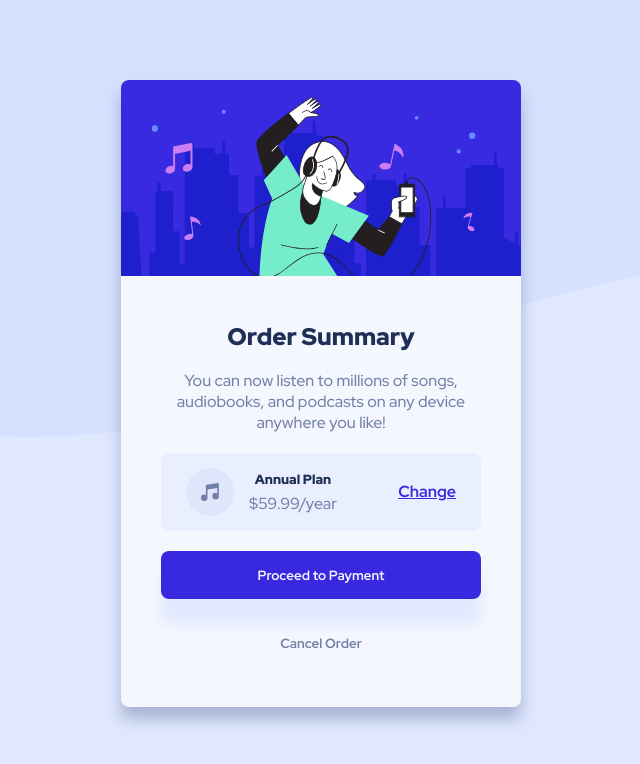
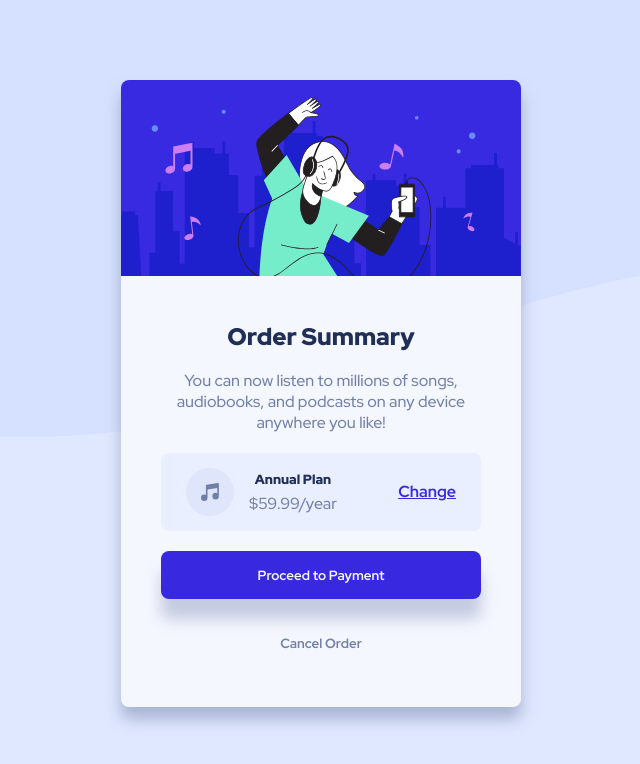
Before and after one commit to COD3-GURU/order-summary-component-main, a plain HTML site: page index.html in a window 1280 px wide. Shown: the whole page, without its empty margins (319-959 px from the left). Drawn offline with Linux system fonts and the light colour scheme.

Commit message:
edited button boxshadow

```diff
--- a/style.css
+++ b/style.css
@@ -88,7 +88,7 @@ button{
 button:first-child{
     color:var(--Verypaleblue);
     background-color: var(--Brightblue);
-    box-shadow: 0px 25px 15px 0px rgba(224,232,255);
+    box-shadow: 0px 20px 15px  hsla(224, 23%, 55%, 0.37);
 }
 button:first-child:hover{
 background-color:hsla(245, 75%, 52%, 0.8);
```
